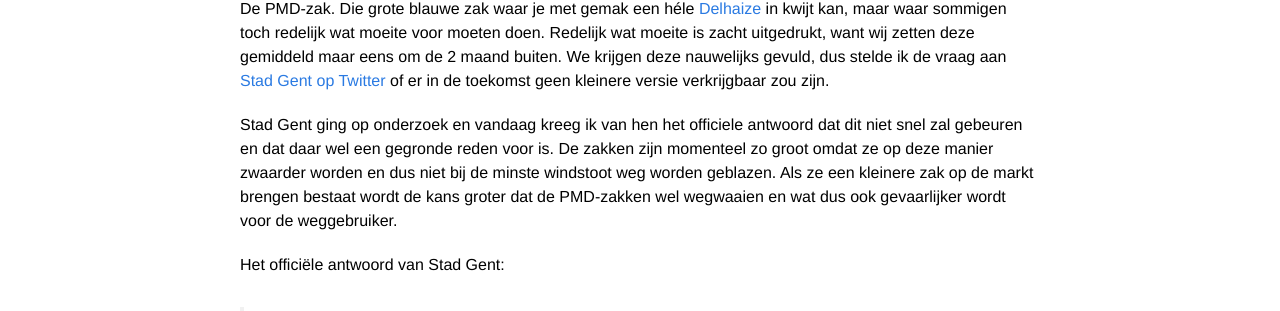
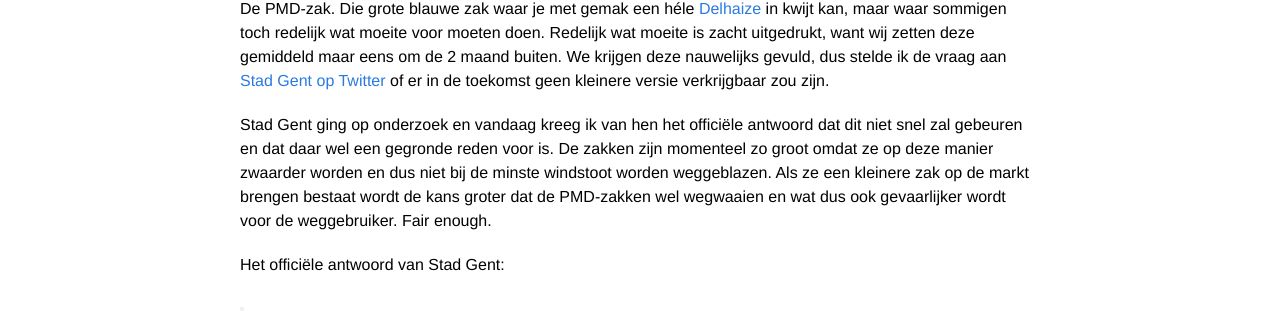
Before and after one commit to Zofie/zofie.github.io, a Jekyll site: the page built from _posts/2014-07-01-waarom-geen-kleine-PMD-zakken.markdown, in a window 1280 px wide. Shown: the part 205-516 px from the top of the page. Built offline with Jekyll 4.4.1, drawn with Linux system fonts in a browser that asks for light colours.

Commit message:
Spellcheck on blogpost

```diff
--- a/_posts/2014-07-01-waarom-geen-kleine-PMD-zakken.markdown
+++ b/_posts/2014-07-01-waarom-geen-kleine-PMD-zakken.markdown
@@ -7,7 +7,7 @@
 
 De PMD-zak. Die grote blauwe zak waar je met gemak een héle <a href="http://www.delhaize.be/">Delhaize</a> in kwijt kan, maar waar sommigen toch redelijk wat moeite voor moeten doen. Redelijk wat moeite is zacht uitgedrukt, want wij zetten deze gemiddeld maar eens om de 2 maand buiten. We krijgen deze nauwelijks gevuld, dus stelde ik de vraag aan <a href="https://twitter.com/stadgent">Stad Gent op Twitter</a> of er in de toekomst geen kleinere versie verkrijgbaar zou zijn.
 
-Stad Gent ging op onderzoek en vandaag kreeg ik van hen het officiele antwoord dat dit niet snel zal gebeuren en dat daar wel een gegronde reden voor is. De zakken zijn momenteel zo groot omdat ze op deze manier zwaarder worden en dus niet bij de minste windstoot weg worden geblazen. Als ze een kleinere zak op de markt brengen bestaat wordt de kans groter dat de PMD-zakken wel wegwaaien en wat dus ook gevaarlijker wordt voor de weggebruiker.
+Stad Gent ging op onderzoek en vandaag kreeg ik van hen het officiële antwoord dat dit niet snel zal gebeuren en dat daar wel een gegronde reden voor is. De zakken zijn momenteel zo groot omdat ze op deze manier zwaarder worden en dus niet bij de minste windstoot worden weggeblazen. Als ze een kleinere zak op de markt brengen bestaat wordt de kans groter dat de PMD-zakken wel wegwaaien en wat dus ook gevaarlijker wordt voor de weggebruiker. Fair enough.
 
 Het officiële antwoord van Stad Gent:
 <blockquote>
```
Also changed, not shown: 1 other file.
